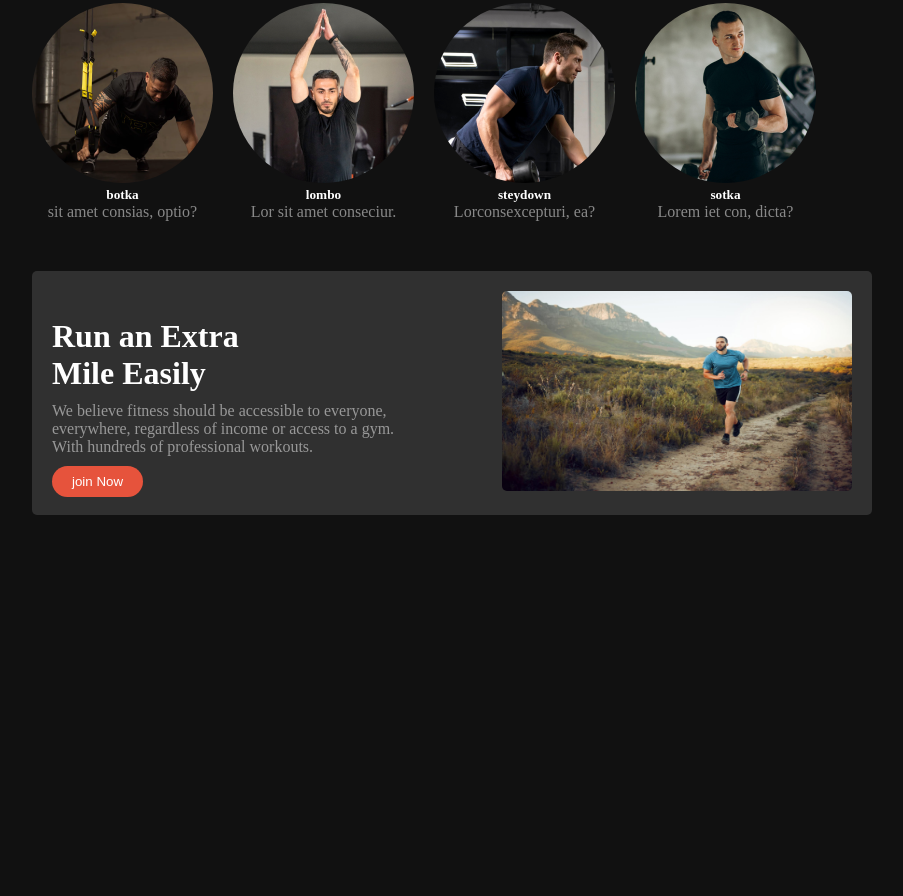
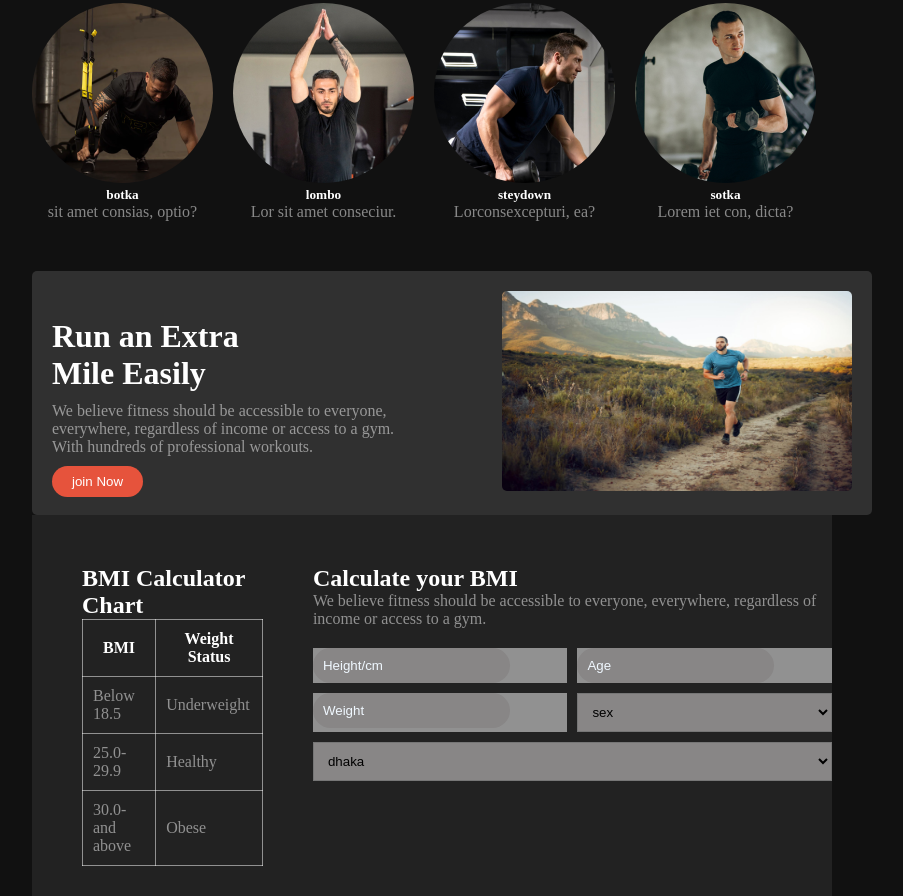
Before and after one commit to mdromjanali224511/varsatil, a plain HTML site: page index.html in a window 1280 px wide. Shown: the part 815-1711 px from the top of the page, without its empty margins (208-1111 px from the left). Before the commit the page ends 1330 px from the top, so only its background shows below. Drawn offline with Linux system fonts and the light colour scheme.

Commit message:
added file

```diff
--- a/index.html
+++ b/index.html
@@ -124,7 +124,76 @@
                 </div>
             </div>
         </section>
+        <section class="max">
+            <div class="subtable maxwidth">
+ <div class="tablediv">
+                <h1 id="bmi" class="mainh">BMI Calculator Chart</h1>
+                <table>
+                    <thead>
+                        <tr>
+                            <th>BMI</th>
+                            <th>Weight Status</th>
+                        </tr>
+                    </thead>
+                    <tbody>
+                        <tr>
+                             <td>Below 18.5</td>
+                        <td>Underweight</td>
+                        </tr>
+                       <tr>
+                        <td>25.0-29.9</td>
+                        <td>Healthy</td>
+                       </tr>
+                       <tr>
+                        <td>30.0-and above</td>
+                        <td>Obese</td>
+                       </tr>
+                    </tbody>
+                </table>
+            </div>
+            <div class="calculatebmi">
+     <h1 class="mainh">Calculate your BMI</h1>
+     <p class="buttonp">We believe fitness should be accessible to everyone, everywhere, regardless of income or access to a gym. </p>
+     <form class="from" action="">
+        <label for="">
+            <input type="number" name="" id="" placeholder="Height/cm" required>
+        </label>
+        <label for="">
+            <input type="number" name="" id="" placeholder="Age" required>
+        </label>
+        <label for="">
+            <input type="number" name="" id="" placeholder="Weight" required>
+            </label>
+            <label for="">
+                 <select class="selectmale" name="" id="seleck">
+                    <option value="sex">sex</option>
+                    <option value="male">male</option>
+                    <option value="female">female</option>
+                    <option value="other">other</option>
+                 </select>
+            </label>
+           <label class="label" for="">
+            <select class="selectdhaka" name="" id="">
+                <option value="dhaka">dhaka</option>
+                <option value="jamalpur">jamalpur</option>
+            </select>
+           </label>
+
+     </form>
+            </div>
+            </div>
+
+        </section>
     </main>
+    <div class="bgima">
+        <div class="bg1"></div>
+        <div class="bg2"></div>
+        <div class="bg3"></div>
+        <div class="bg4"></div>
+        <div class="bg5"></div>
+        <div class="bg6"></div>
+    </div>
+
 </body>
     </div>
 
--- a/style.css
+++ b/style.css
@@ -176,7 +176,72 @@ border-radius: 50%;
 
 
 }
+/* table */
+ th, td{
+            border: 1px solid rgba(255, 255, 255, 0.5);
+        padding: 10px;
+        }
+        table{
+            border-collapse: collapse;
+        }
+td{
+    color: rgba(255, 255, 255, 0.5);
+}
+th{
+    color: rgba(255, 255, 255, 1);;
+}
+.max{
+    background: rgba(34, 34, 34, 1);
+    gap: 50px;
+}
+.tablediv{
+    padding: 0px 0 30px 50px;
+}
+/* bmi menu */
+   label{
 
+        background: rgba(255, 255, 255, 0.5);
+       }
+       input, option{
+        color: whitesmoke;
+        padding: 10px;
+        background-color: rgb(136, 134, 134);
+        border-radius: 20PX;
+        outline: none;
+        border: none;
+       }
+       .subtable{
+        display: flex;
+        padding-top: 50px;
+
+     gap: 50px
+
+       }
+       ::placeholder{
+        color: aliceblue;
+       }
+       .from{
+        display: grid;
+        grid-template-columns: repeat(2, 1fr);
+        gap: 10px;
+        margin-top: 20px;
+       }
+      .selectdhaka{
+        background: rgb(136, 134, 134);
+        width: 100%;
+       grid-column: span 2;
+        padding: 10px;
+        display: grid;
+      }
+      .selectmale{
+           background: rgb(136, 134, 134);
+        width: 100%;
+
+        padding: 10px;
+      }
+      .label{
+        grid-column: span 2;
+      }
 
       /* responsive */
 
```
